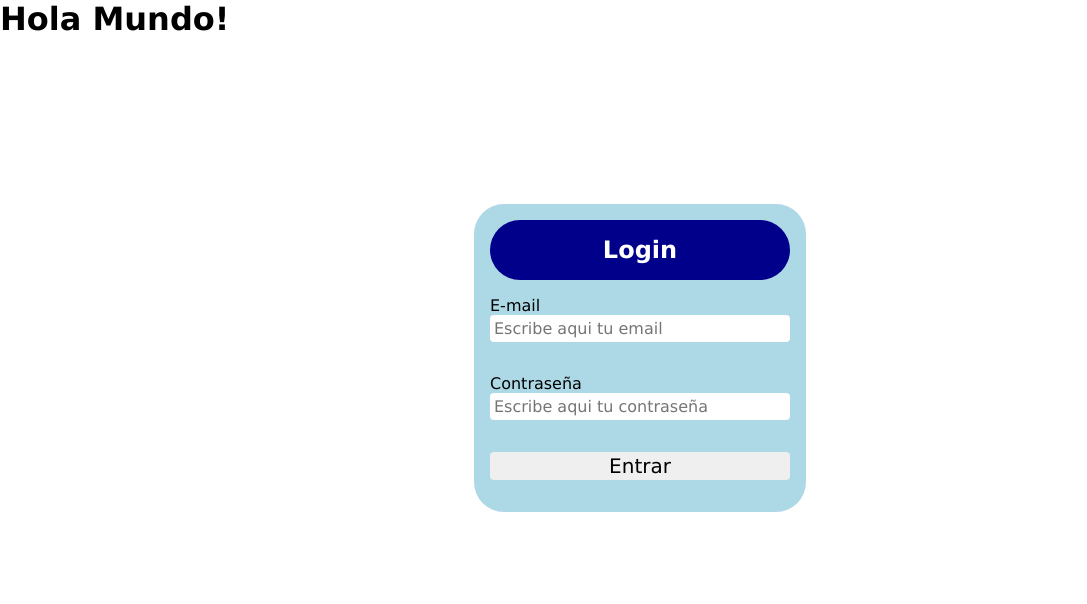
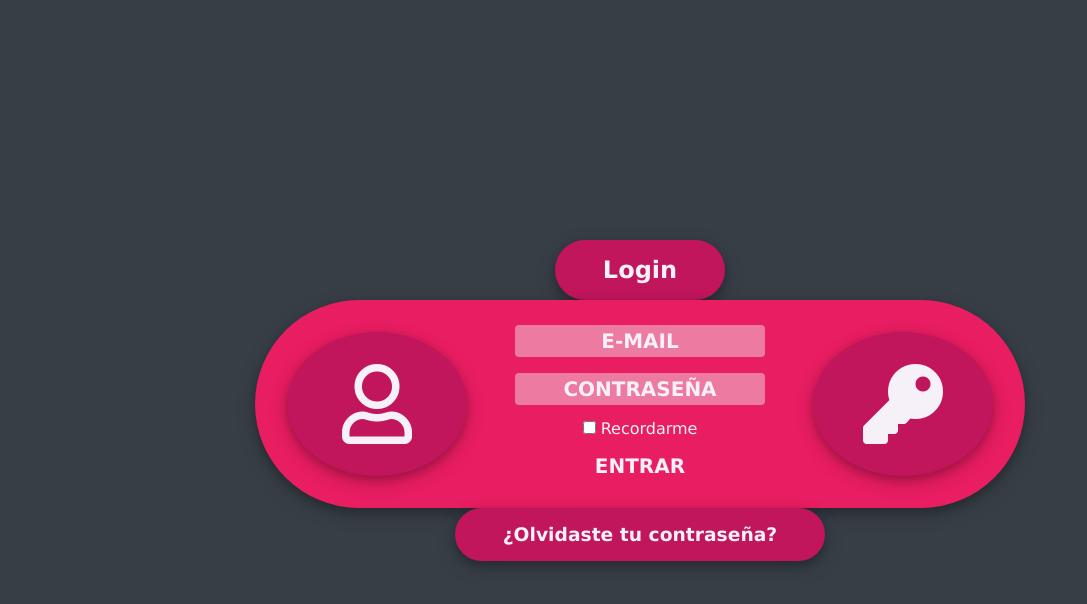
Before and after one commit to RicardoGrcs/login, a React (Vite) app: page / in a window 1280 px wide. Shown: the top 604 px of the page, without its empty margins (0-1087 px from the left). Built offline with nearby package versions, Linux system fonts and the light colour scheme.

Commit message:
primer mensaje

```diff
--- a/src/App.js
+++ b/src/App.js
@@ -5,7 +5,6 @@
 const App = () => {
   return (
     <div>
-      <h1>Hola Mundo!</h1>
       <Login />
     </div>
   );
--- a/src/Login.js
+++ b/src/Login.js
@@ -3,20 +3,30 @@
 const Login = () => {
   return (
     <div className="container">
-      <form className="login">
-        <h2 className="h2">Login</h2>
-        <label htmlFor="email" className="my">
-          E-mail
-          <input type="email" placeholder="Escribe aqui tu email" />
-        </label>
-        <label htmlFor="password" className="my">
-          Contraseña
-          <input type="password" placeholder="Escribe aqui tu contraseña" />
-        </label>
-        <button type="submit" className="btn btn-primary my">
-          Entrar
-        </button>
-      </form>
+      <h2 className="h2">Login</h2>
+      <div className="login-container">
+        <i className="far fa-user login-icon"></i>
+        <form className="login">
+          <input className="my" type="email" placeholder="E-MAIL" required />
+          <input
+            className="my"
+            type="password"
+            placeholder="CONTRASEÑA"
+            required
+          />
+
+          <label htmlFor="check">
+            <input name="check" className="my" type="checkbox" />
+            &nbsp;Recordarme
+          </label>
+
+          <button type="submit" className="btn btn-primary my">
+            ENTRAR
+          </button>
+        </form>
+        <i className="fas fa-key login-icon"></i>
+      </div>
+      <h3 className="h2">¿Olvidaste tu contraseña?</h3>
     </div>
   );
 };
--- a/src/index.html
+++ b/src/index.html
@@ -5,6 +5,12 @@
     <meta name="viewport" content="width=device-width, initial-scale=1.0" />
     <title>Document</title>
     <link rel="stylesheet" href="style.css" />
+    <link
+      rel="stylesheet"
+      href="https://use.fontawesome.com/releases/v5.7.0/css/all.css"
+      integrity="sha384-lZN37f5QGtY3VHgisS14W3ExzMWZxybE1SJSEsQp9S+oqd12jhcu+A56Ebc1zFSJ"
+      crossorigin="anonymous"
+    />
   </head>
   <body>
     <div id="root">not rendered</div>
--- a/src/style.css
+++ b/src/style.css
@@ -1,3 +1,14 @@
+:root {
+  --color1: #e91d62;
+  --color2: #ed7aa1;
+  --color3: #c1165c;
+  --color4: #f6f0f8;
+  --color5: #373e46;
+}
+body {
+  background-color: var(--color5);
+}
+
 * {
   padding: 0;
   margin: 0;
@@ -5,47 +16,90 @@
   font-family: Verdana, Geneva, Tahoma, sans-serif;
 }
 
+.login-icon {
+  background-color: var(--color3);
+  color: var(--color4);
+  font-size: 5rem;
+  border-radius: 50%;
+  padding: 2rem;
+  margin: 2rem;
+  width: 180px;
+  text-align: center;
+  box-shadow: 0 4px 8px 0 rgba(0, 0, 0, 0.2), 0 6px 20px 0 rgba(0, 0, 0, 0.19);
+}
+
+.login-container {
+  display: flex;
+  flex-direction: row;
+  align-items: center;
+  background-color: var(--color1);
+  border-radius: 120px;
+  box-shadow: 0 4px 8px 0 rgba(0, 0, 0, 0.2), 0 6px 20px 0 rgba(0, 0, 0, 0.19);
+}
+
 .container {
   display: flex;
   justify-content: center;
   align-content: center;
-  height: 80vh;
+  height: 100vh;
   align-items: center;
+  flex-direction: column;
 }
 
 .login {
   display: flex;
   flex-direction: column;
-  background-color: lightblue;
+
   padding: 1rem;
   border-radius: 30px;
 }
 
 .my {
-  margin-top: 1rem;
-  margin-bottom: 1rem;
+  margin-top: 0.5rem;
+  margin-bottom: 0.5rem;
 }
 
 .btn {
   border: none;
   font-size: 20px;
   border-radius: 4px;
-  padding: 2px 0;
+  padding: 4px 0;
 }
 
-input {
+.login > input {
   display: block;
-  font-size: 16px;
+  font-size: 20px;
   border: none;
   padding: 4px;
   border-radius: 4px;
-  width: 300px;
+  width: 250px;
+  text-align: center;
+  font-weight: bold;
+  background-color: #ed7aa1;
+}
+.login > input::placeholder {
+  color: #f6f0f8;
+}
+.login > label {
+  align-self: center;
+  color: #f6f0f8;
 }
 
+.login > button {
+  background-color: var(--color1);
+  color: var(--color4);
+  font-weight: bold;
+}
+.login > button:hover {
+  background-color: var(--color2);
+  cursor: pointer;
+  color: var(--color4);
+}
 .h2 {
   text-align: center;
-  color: white;
-  background-color: darkblue;
-  padding: 1rem 0;
+  color: var(--color4);
+  background-color: var(--color3);
+  padding: 1rem 3rem;
   border-radius: 30px;
+  box-shadow: 0 4px 8px 0 rgba(0, 0, 0, 0.2), 0 6px 20px 0 rgba(0, 0, 0, 0.19);
 }
```
